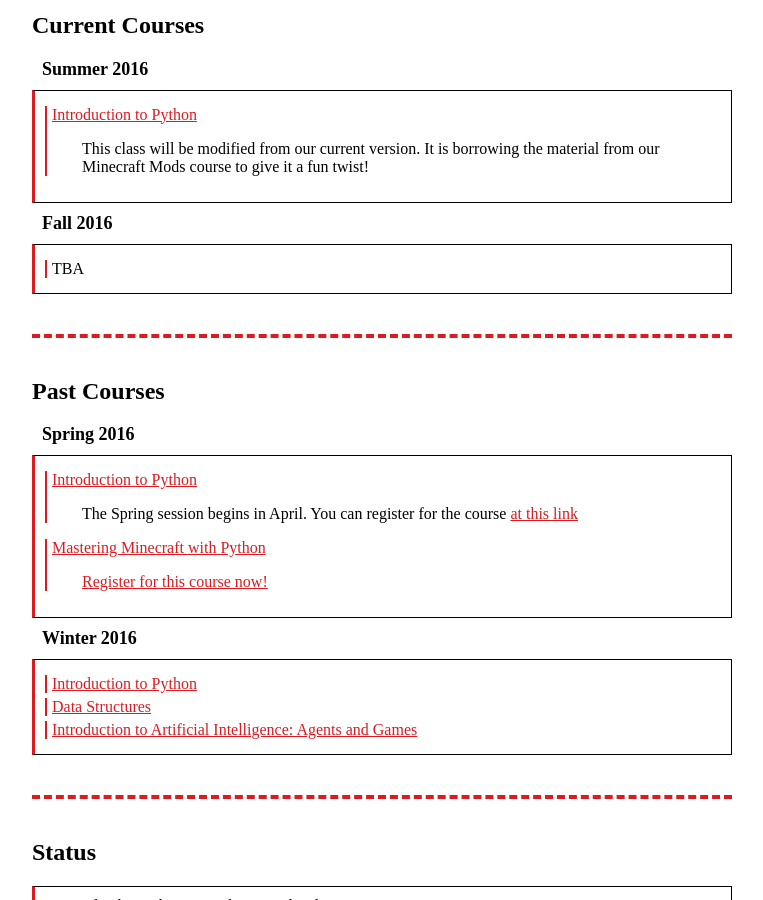
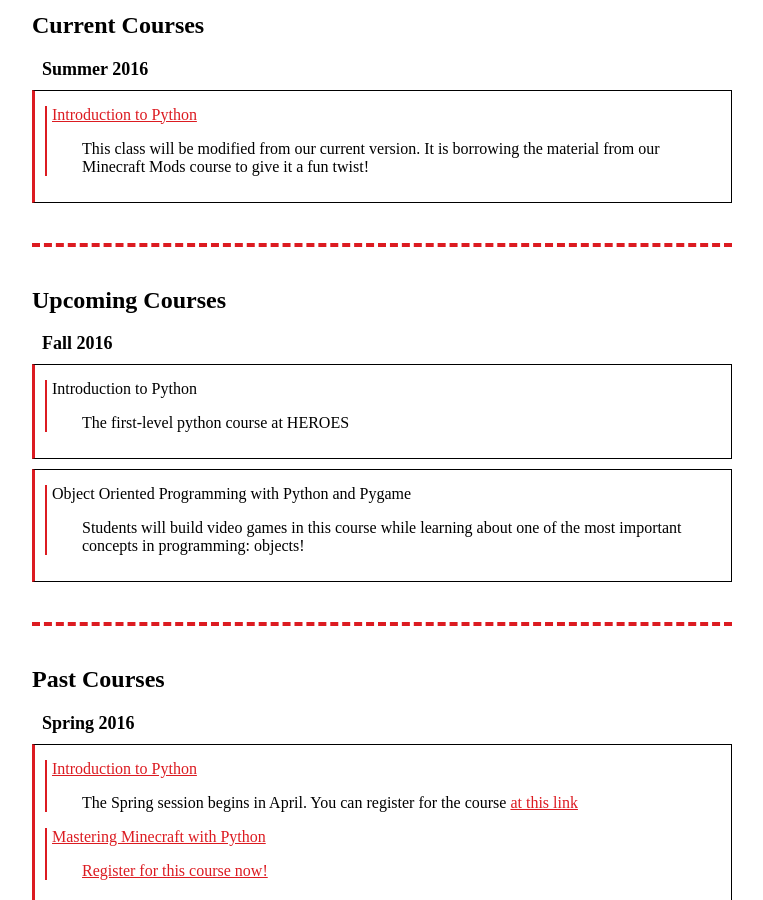
Before and after one commit to Heroes-Academy/heroes-academy.github.io, a Jekyll site: the page built from index.html, in a window 1280 px wide and 900 px high, scrolled down 328 px. Shown: the whole window, without its empty margins (258-1021 px from the left). Built offline with Jekyll 4.4.1, drawn with Linux system fonts in a browser that asks for light colours; the list of posts is cut into pages by our own code.

Commit message:
another update

```diff
--- a/index.html
+++ b/index.html
@@ -19,9 +19,21 @@
 <li><a href='http://introduction-to-python.readthedocs.io/en/latest/'>Introduction to Python</a>
 <p class='tab'>This class will be modified from our current version.  It is borrowing the material from our Minecraft Mods course to give it a fun twist!</p></li>
 </ul>
+</section>
+
+<section>
+<h1>Upcoming Courses</h1>
 <h2> Fall 2016 </h2>
 <ul class='infobox pane'>
-<li>TBA</li>
+<li>Introduction to Python
+<p class='tab'>The first-level python course at HEROES</p>
+</li>
+</ul>
+<ul class='infobox pane'>
+<li>Object Oriented Programming with Python and Pygame
+<p class='tab'>
+Students will build video games in this course while learning about one of the most important concepts in programming: objects!
+</p></li>
 </ul>
 </section>
 
```
